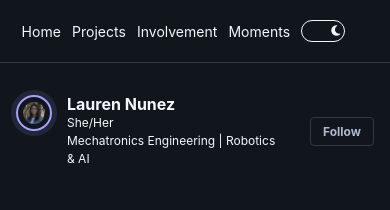
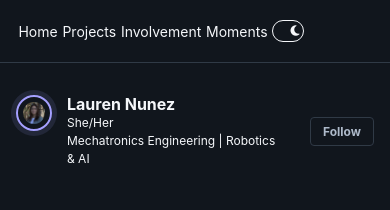
Before and after one commit to laurn156/laurn156.github.io, a Jekyll site: the page built from _pages/about.md, in a window 390 px wide. Shown: the top 210 px of the page. Built offline with Jekyll 4.4.1, drawn with Linux system fonts in a browser that asks for light colours; a style sheet for code colours, icons or effects is not loaded.

Commit message:
Fit all four tabs at 320 pixels

```diff
--- a/assets/css/main.scss
+++ b/assets/css/main.scss
@@ -50,8 +50,13 @@
 
 @media screen and (max-width: 37.5em) {
   #site-nav .visible-links a {
-    margin-inline: 0.35rem;
+    margin-inline: 0.15rem;
     font-size: 0.875rem;
+  }
+
+  #site-nav .visible-links #theme-toggle a {
+    width: 32px;
+    min-width: 32px;
   }
 }
 
```
